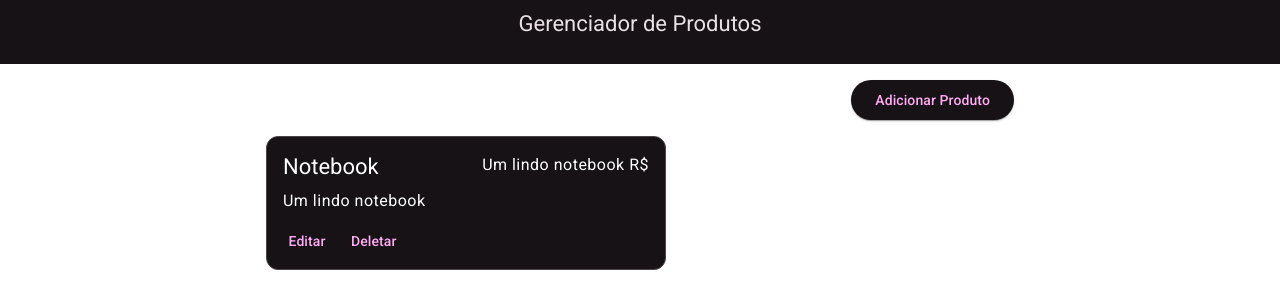
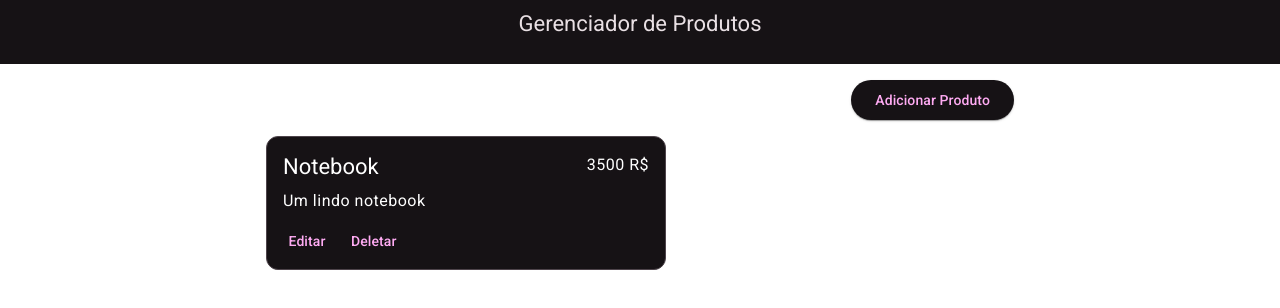
Before and after one commit to RodrigoSADev/Product-Store, an Angular app: page / in a window 1280 px wide. Shown: the top 308 px of the page. Built offline with nearby package versions, Linux system fonts and the light colour scheme; data requests are answered from the project's data file.

Commit message:
fix: fix price

```diff
--- a/src/app/features/card/card.component.ts
+++ b/src/app/features/card/card.component.ts
@@ -15,5 +15,5 @@ export class CardComponent {
 
   productTitle = computed(() => this.product().title);
   productDescription = computed(() => this.product().description);
-  productPrice = computed(() => this.product().description);
+  productPrice = computed(() => this.product().price);
 }
```
